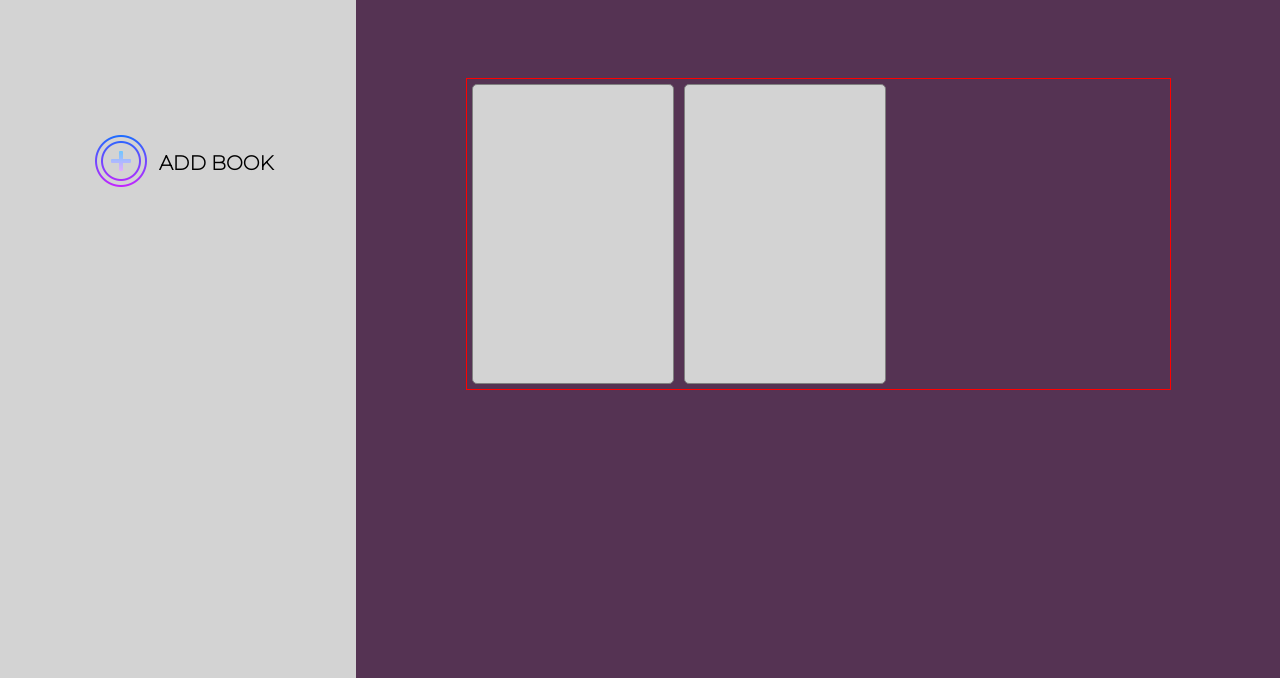
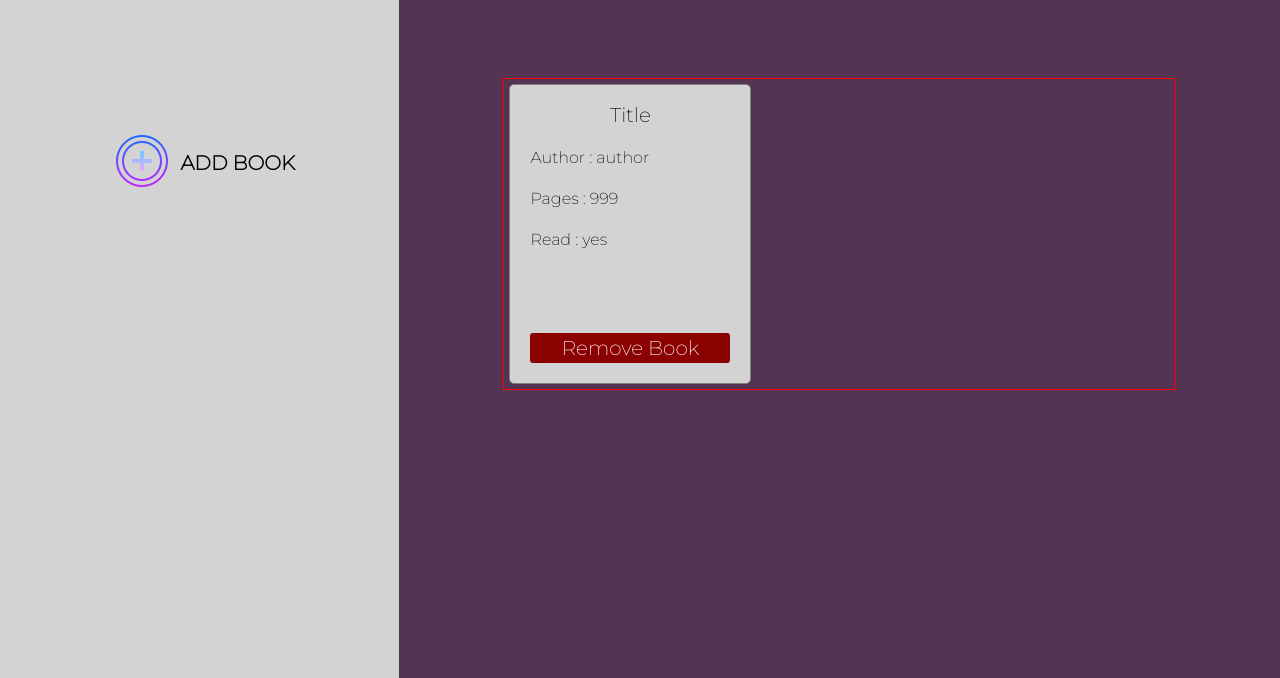
Before and after one commit to fxsla/library, a plain HTML site: page index.html in a window 1280 px wide. Shown: the part 122-800 px from the top of the page. Drawn offline with Linux system fonts and the light colour scheme.

Commit message:
Finish book card

```diff
--- a/index.html
+++ b/index.html
@@ -23,12 +23,13 @@
         <div class="content-container">
             <div class="book-container">
                 <div class="book">
+                    <h2 class="book-title">Title</h2>
+                    <p class="book-author">Author : author</p>
+                    <p class="book-pages">Pages : 999</p>
+                    <p class="book-read">Read : yes</p>
+                    <button class="book-remove">Remove Book</button>
+                </div>
 
-
-                </div>
-                <div class="book">
-
-                </div>
 
 
             </div>
--- a/style.css
+++ b/style.css
@@ -76,5 +76,31 @@
     width: 200px;
     border-radius: 5px;
     background-color: lightgrey;
+    padding: 20px;
+}
 
+.book-title {
+    text-align: center;
+    font-size: 20px;
 }
+
+.book-author {
+    margin: 25px 0;
+}
+
+.book-read{
+    margin: 25px 0;
+}
+
+.book-remove {
+    font-family: 'Montserrat', sans-serif;
+    font-size: 20px;
+    width:100%;
+    height: 30px;
+    margin-top:60px;
+    border:0;
+    border-radius: 3px;
+    background-color: darkred;
+    color: white;
+    cursor: pointer;
+}
```
